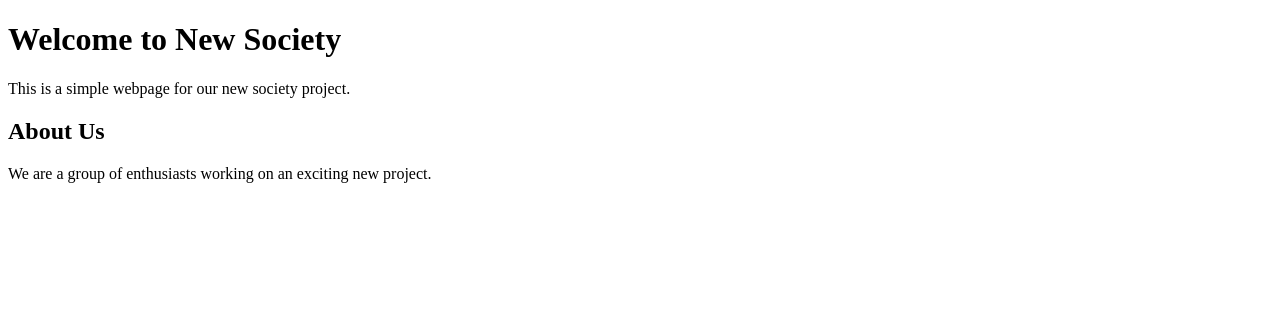
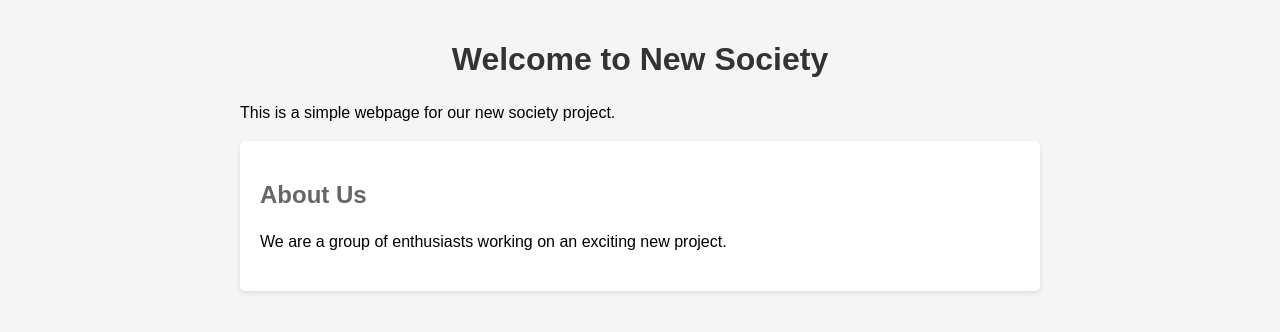
Before and after one commit to cody-halff/new-society-test, a plain HTML site: page index.html in a window 1280 px wide. Drawn offline with Linux system fonts and the light colour scheme.

Commit message:
Initial HTML page with styling

```diff
--- a/index.html
+++ b/index.html
@@ -4,6 +4,7 @@
     <meta charset="UTF-8">
     <meta name="viewport" content="width=device-width, initial-scale=1.0">
     <title>New Society</title>
+    <link rel="stylesheet" href="styles.css">
 </head>
 <body>
     <h1>Welcome to New Society</h1>
--- /dev/null
+++ b/styles.css
@@ -0,0 +1,27 @@
+body {
+    font-family: Arial, sans-serif;
+    max-width: 800px;
+    margin: 0 auto;
+    padding: 20px;
+    background-color: #f5f5f5;
+}
+
+h1 {
+    color: #333;
+    text-align: center;
+}
+
+.content {
+    background: white;
+    padding: 20px;
+    border-radius: 5px;
+    box-shadow: 0 2px 5px rgba(0,0,0,0.1);
+}
+
+h2 {
+    color: #666;
+}
+
+p {
+    line-height: 1.6;
+}
```
